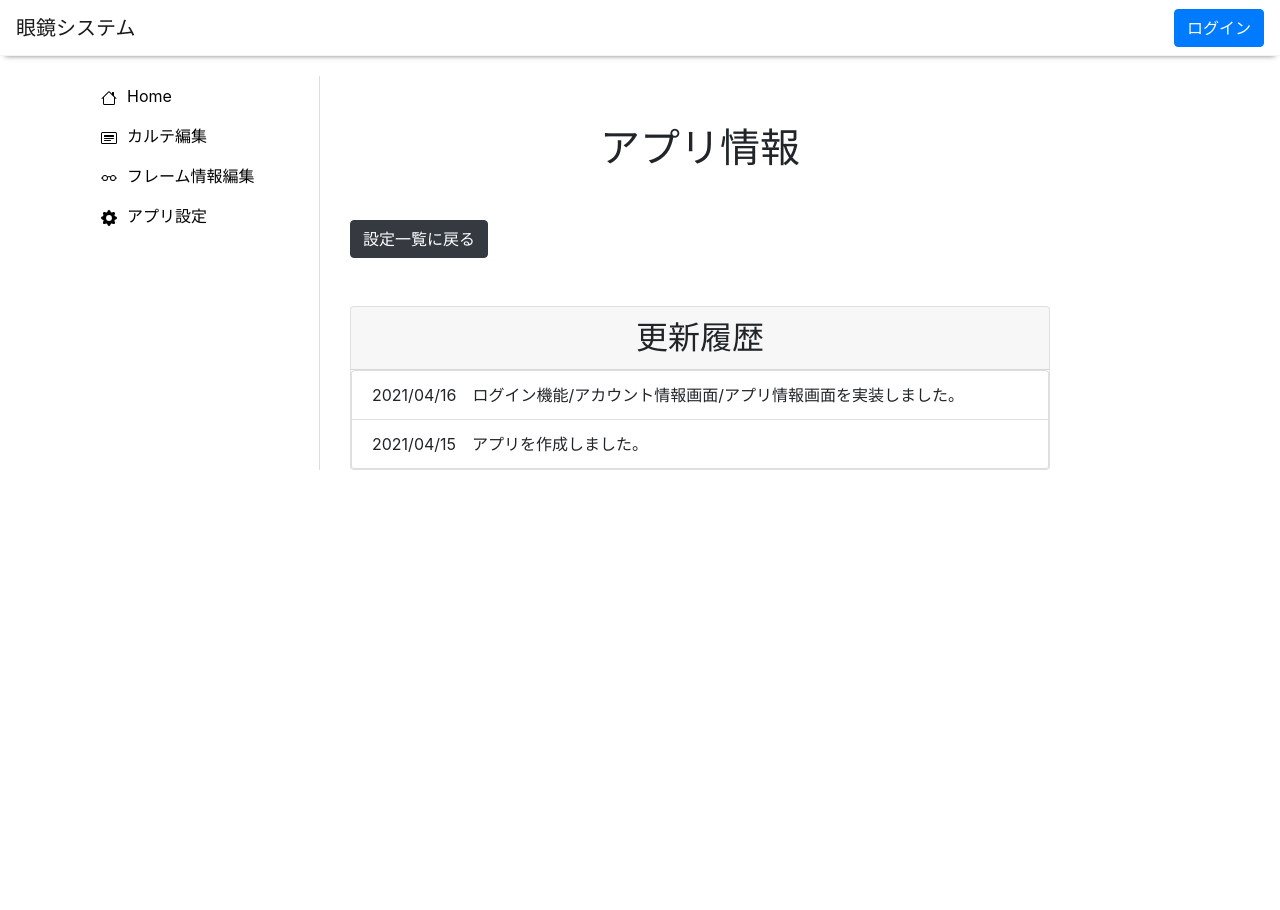
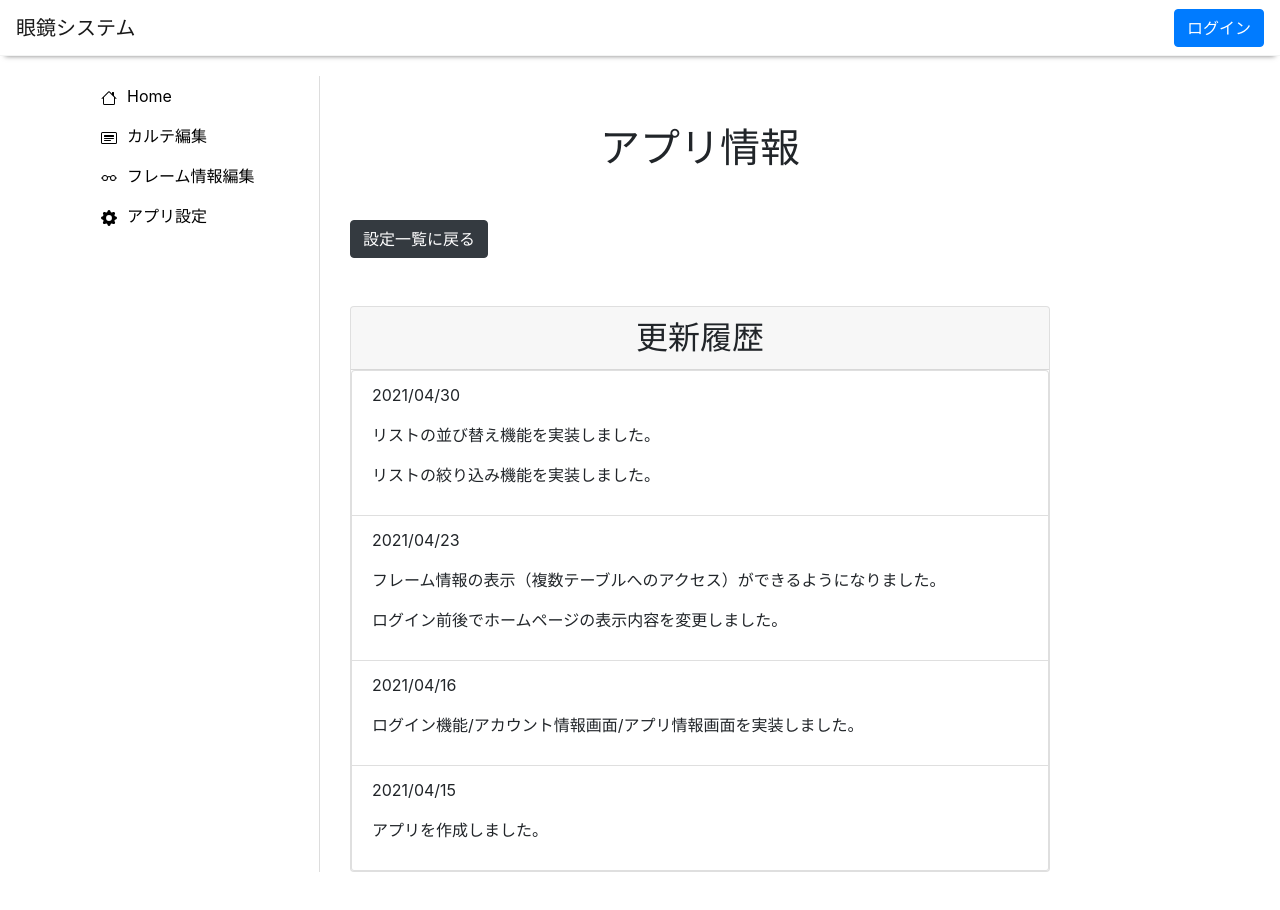
Before and after one commit to Keishi-Y/megane-system-test02, a React (Create React App) app: page /app-info in a window 1280 px wide. Shown: the top 910 px of the page. Before the commit the page ends 800 px from the top, so only its background shows below. Built offline with nearby package versions, Linux system fonts and the light colour scheme; no server answers.

Commit message:
add apply log

```diff
--- a/src/pages/AppInfo.js
+++ b/src/pages/AppInfo.js
@@ -12,10 +12,26 @@ const AppInfo = () => {
         <h2 className="text-center card-header">更新履歴</h2>
         <ul className="list-group">
           <li className="list-group-item">
-            2021/04/16　ログイン機能/アカウント情報画面/アプリ情報画面を実装しました。
+            <p>2021/04/30</p>
+            <p>リストの並び替え機能を実装しました。</p>
+            <p>リストの絞り込み機能を実装しました。</p>
           </li>
           <li className="list-group-item">
-            2021/04/15　アプリを作成しました。
+            <p>2021/04/23</p>
+            <p>
+              フレーム情報の表示（複数テーブルへのアクセス）ができるようになりました。
+            </p>
+            <p>ログイン前後でホームページの表示内容を変更しました。</p>
+          </li>
+          <li className="list-group-item">
+            <p>2021/04/16</p>
+            <p>
+              ログイン機能/アカウント情報画面/アプリ情報画面を実装しました。
+            </p>
+          </li>
+          <li className="list-group-item">
+            <p>2021/04/15</p>
+            <p>アプリを作成しました。</p>
           </li>
         </ul>
       </div>
```
